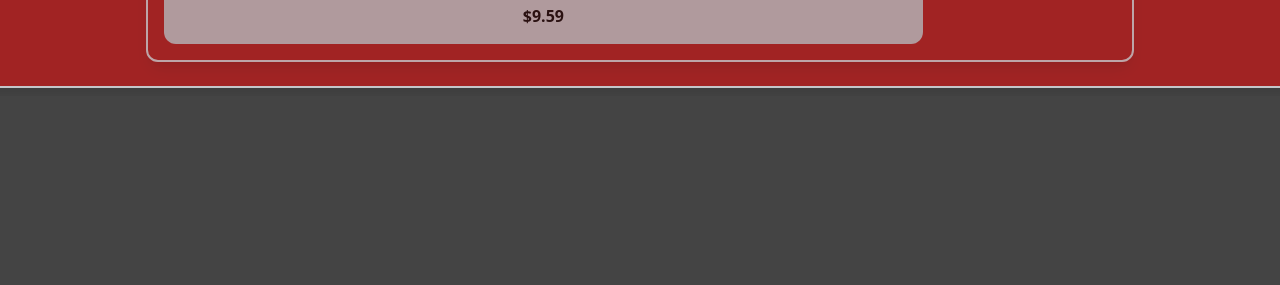
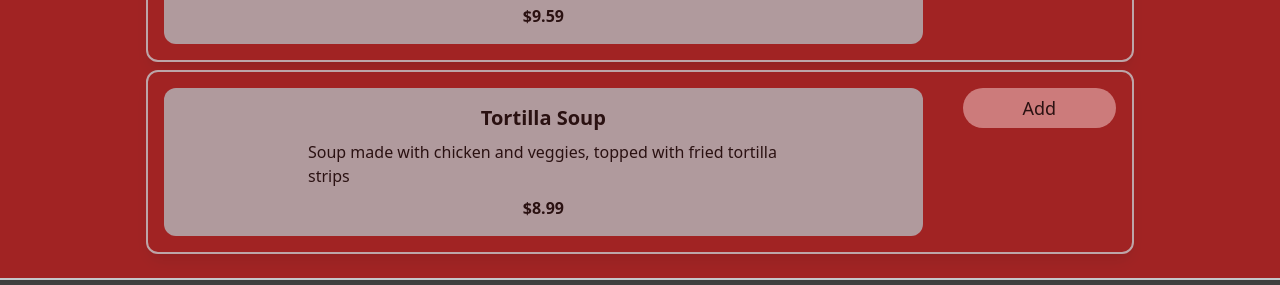
Before and after one commit to Jonathan-Day-Dev/restuarant_app, a React (Create React App) app: page / in a window 1280 px wide. Shown: the part 1260-1545 px from the top of the page. Before the commit the page ends 1356 px from the top, so only its background shows below. Built offline with nearby package versions, Linux system fonts and the light colour scheme; the HTML template or start-up script is replaced by a standard one.

Commit message:
add a menu item

```diff
--- a/src/components/Meals/AvailableMeals.js
+++ b/src/components/Meals/AvailableMeals.js
@@ -36,6 +36,13 @@ const DUMMY_DATA = [
     price: 9.59,
     amount: 0
   },
+  {
+    id: "m5",
+    name: "Tortilla Soup",
+    description: "Soup made with chicken and veggies, topped with fried tortilla strips",
+    price: 8.99,
+    amount: 0
+  }
 ];
 
 const AvailableMeals = () => {
```
